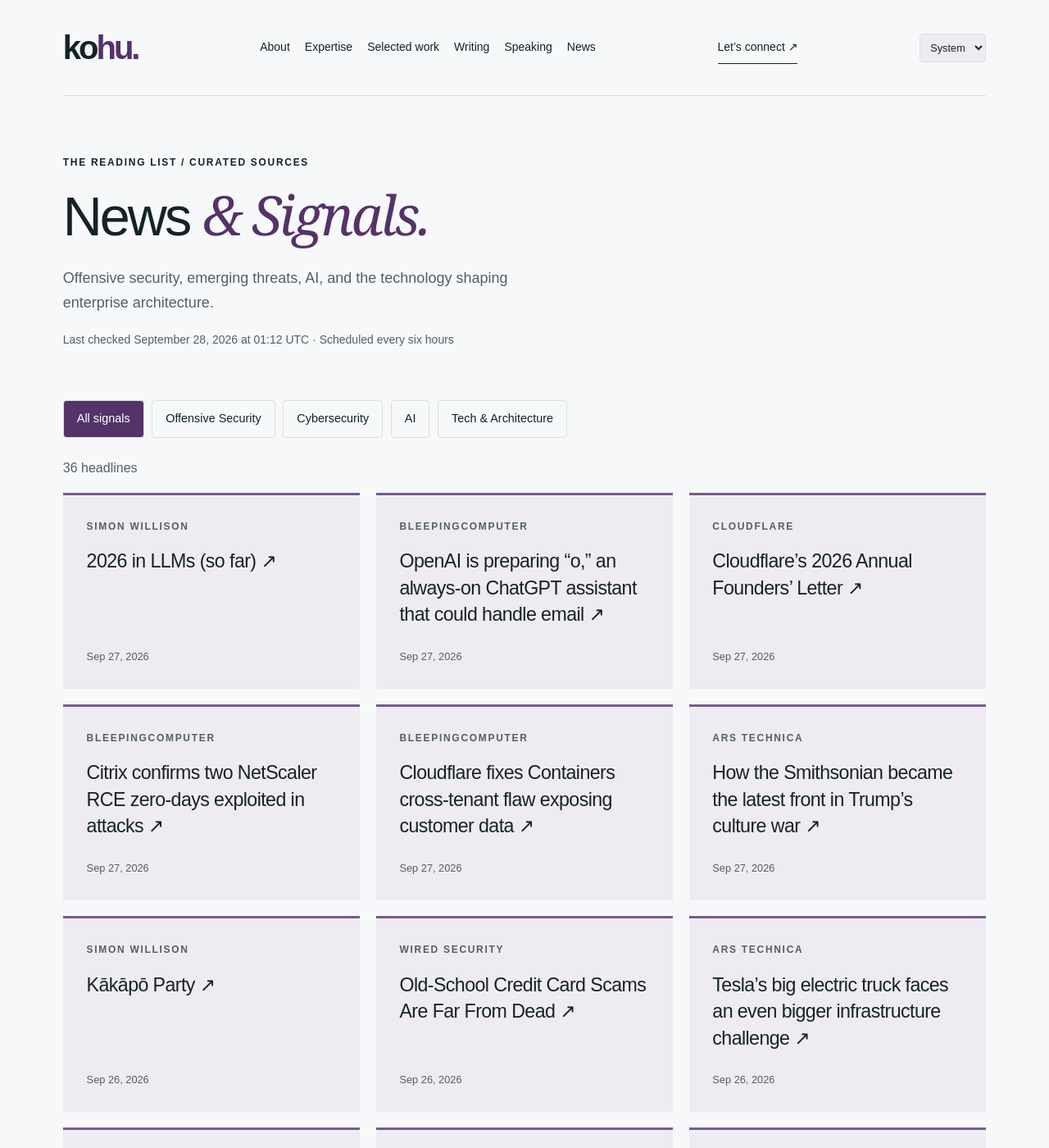
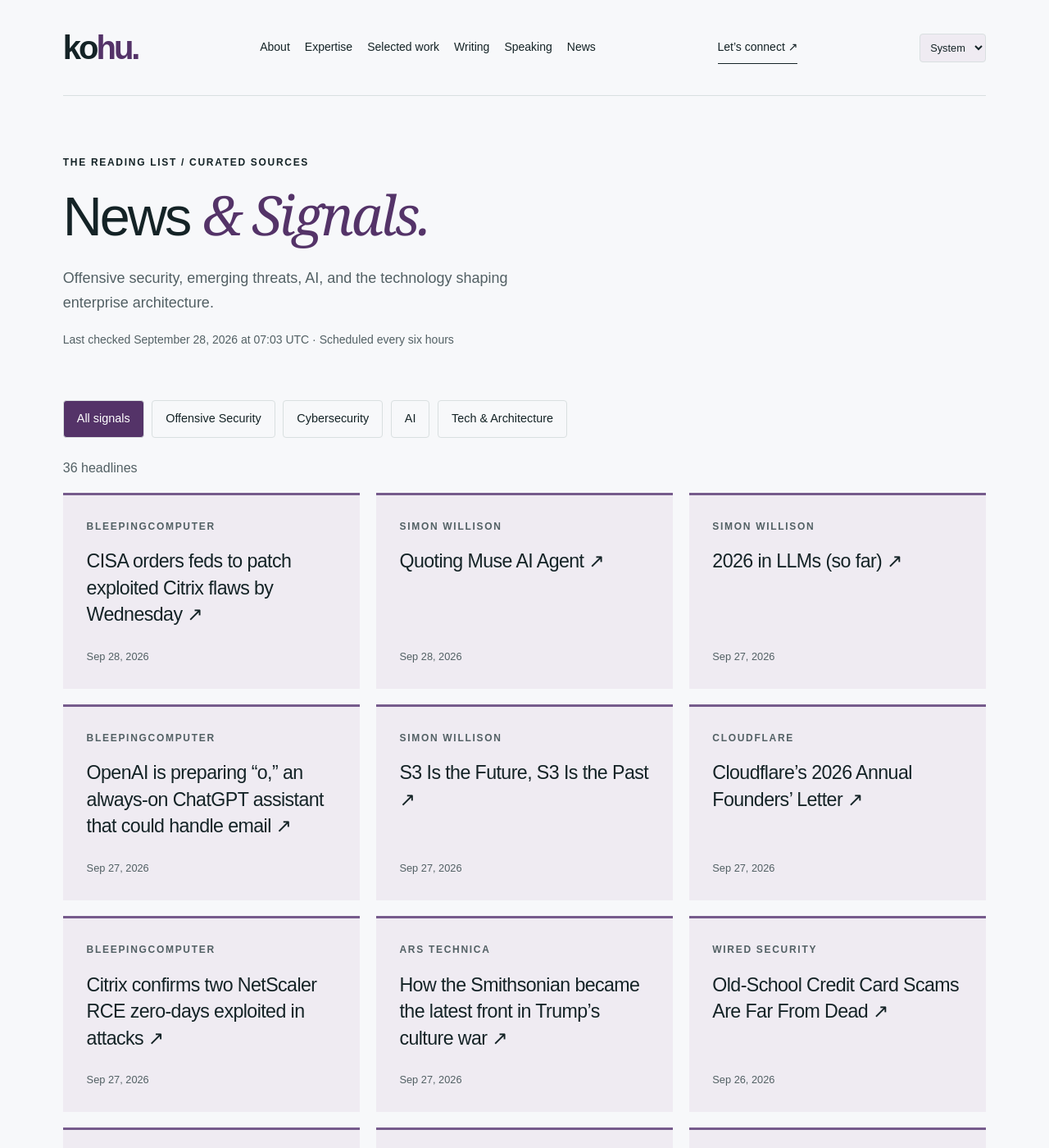
Before and after one commit to hntk/hntk.github.io, a Jekyll site: the page built from news/index.html, in a window 1280 px wide and 1400 px high. Shown: the whole window at 82% size. Built offline with Jekyll 4.4.1, drawn with Linux system fonts in a browser that asks for light colours; part of the change alters nothing that is shown; some of the changed text lies outside the part shown.

Commit message:
Refresh News and Signals

```diff
--- a/_data/news.json
+++ b/_data/news.json
@@ -1,6 +1,22 @@
 {
-  "updated": "2026-09-28T01:12:42.440979+00:00",
+  "updated": "2026-09-28T07:03:30.477930+00:00",
   "items": [
+    {
+      "title": "CISA orders feds to patch exploited Citrix flaws by Wednesday",
+      "url": "https://www.bleepingcomputer.com/news/security/cisa-orders-feds-to-patch-exploited-citrix-flaws-by-wednesday/",
+      "published": "2026-09-28T06:24:19+00:00",
+      "source": "BleepingComputer",
+      "source_id": "bleepingcomputer",
+      "category": "cybersecurity"
+    },
+    {
+      "title": "Quoting Muse AI Agent",
+      "url": "https://simonwillison.net/2026/Sep/28/muse-ai-agent/",
+      "published": "2026-09-28T04:01:30+00:00",
+      "source": "Simon Willison",
+      "source_id": "simon-willison",
+      "category": "ai"
+    },
     {
       "title": "2026 in LLMs (so far)",
       "url": "https://simonwillison.net/2026/Sep/27/2026-in-llms-so-far/",
@@ -16,6 +32,14 @@
       "source": "BleepingComputer",
       "source_id": "bleepingcomputer",
       "category": "cybersecurity"
+    },
+    {
+      "title": "S3 Is the Future, S3 Is the Past",
+      "url": "https://simonwillison.net/2026/Sep/27/hn-49871741/",
+      "published": "2026-09-27T23:09:19+00:00",
+      "source": "Simon Willison",
+      "source_id": "simon-willison",
+      "category": "ai"
     },
     {
       "title": "Cloudflare’s 2026 Annual Founders’ Letter",
@@ -34,28 +58,12 @@
       "category": "cybersecurity"
     },
     {
-      "title": "Cloudflare fixes Containers cross-tenant flaw exposing customer data",
-      "url": "https://www.bleepingcomputer.com/news/security/cloudflare-fixes-containers-cross-tenant-flaw-exposing-customer-data/",
-      "published": "2026-09-27T14:13:31+00:00",
-      "source": "BleepingComputer",
-      "source_id": "bleepingcomputer",
-      "category": "cybersecurity"
-    },
-    {
       "title": "How the Smithsonian became the latest front in Trump’s culture war",
       "url": "https://arstechnica.com/tech-policy/2026/09/how-the-smithsonian-became-the-latest-front-in-trumps-culture-war/",
       "published": "2026-09-27T11:00:12+00:00",
       "source": "Ars Technica",
       "source_id": "ars-technica",
       "category": "tech-architecture"
-    },
-    {
-      "title": "Kākāpō Party",
-      "url": "https://simonwillison.net/2026/Sep/26/kakapo-party/",
-      "published": "2026-09-26T23:39:06+00:00",
-      "source": "Simon Willison",
-      "source_id": "simon-willison",
-      "category": "ai"
     },
     {
       "title": "Old-School Credit Card Scams Are Far From Dead",
@@ -104,14 +112,6 @@
       "source": "Dark Reading",
       "source_id": "dark-reading",
       "category": "cybersecurity"
-    },
-    {
-      "title": "Quoting John Gruber",
-      "url": "https://simonwillison.net/2026/Sep/25/john-gruber/",
-      "published": "2026-09-25T17:22:01+00:00",
-      "source": "Simon Willison",
-      "source_id": "simon-willison",
-      "category": "ai"
     },
     {
       "title": "Agents can now set up your website’s security with Turnstile Spin",
@@ -295,79 +295,79 @@
       "id": "ars-technica",
       "name": "Ars Technica",
       "status": "ok",
-      "last_success": "2026-09-28T01:12:42.440979+00:00"
+      "last_success": "2026-09-28T07:03:30.477930+00:00"
     },
     {
       "id": "bleepingcomputer",
       "name": "BleepingComputer",
       "status": "ok",
-      "last_success": "2026-09-28T01:12:42.440979+00:00"
+      "last_success": "2026-09-28T07:03:30.477930+00:00"
     },
     {
       "id": "cloudflare",
       "name": "Cloudflare",
       "status": "ok",
-      "last_success": "2026-09-28T01:12:42.440979+00:00"
+      "last_success": "2026-09-28T07:03:30.477930+00:00"
     },
     {
       "id": "dark-reading",
       "name": "Dark Reading",
       "status": "ok",
-      "last_success": "2026-09-28T01:12:42.440979+00:00"
+      "last_success": "2026-09-28T07:03:30.477930+00:00"
     },
     {
       "id": "hugging-face",
       "name": "Hugging Face",
       "status": "ok",
-      "last_success": "2026-09-28T01:12:42.440979+00:00"
+      "last_success": "2026-09-28T07:03:30.477930+00:00"
     },
     {
       "id": "microsoft-research",
       "name": "Microsoft Research",
       "status": "ok",
-      "last_success": "2026-09-28T01:12:42.440979+00:00"
+      "last_success": "2026-09-28T07:03:30.477930+00:00"
     },
     {
       "id": "nvidia",
       "name": "NVIDIA",
       "status": "ok",
-      "last_success": "2026-09-28T01:12:42.440979+00:00"
+      "last_success": "2026-09-28T07:03:30.477930+00:00"
     },
     {
       "id": "portswigger",
       "name": "PortSwigger Research",
       "status": "ok",
-      "last_success": "2026-09-28T01:12:42.440979+00:00"
+      "last_success": "2026-09-28T07:03:30.477930+00:00"
     },
     {
       "id": "schneier",
       "name": "Schneier on Security",
       "status": "ok",
-      "last_success": "2026-09-28T01:12:42.440979+00:00"
+      "last_success": "2026-09-28T07:03:30.477930+00:00"
     },
     {
       "id": "simon-willison",
       "name": "Simon Willison",
       "status": "ok",
-      "last_success": "2026-09-28T01:12:42.440979+00:00"
+      "last_success": "2026-09-28T07:03:30.477930+00:00"
     },
     {
       "id": "specterops",
       "name": "SpecterOps",
       "status": "ok",
-      "last_success": "2026-09-28T01:12:42.440979+00:00"
+      "last_success": "2026-09-28T07:03:30.477930+00:00"
     },
     {
       "id": "trail-of-bits",
       "name": "Trail of Bits",
       "status": "ok",
-      "last_success": "2026-09-28T01:12:42.440979+00:00"
+      "last_success": "2026-09-28T07:03:30.477930+00:00"
     },
     {
       "id": "wired",
       "name": "WIRED Security",
       "status": "ok",
-      "last_success": "2026-09-28T01:12:42.440979+00:00"
+      "last_success": "2026-09-28T07:03:30.477930+00:00"
     }
   ]
 }
```
